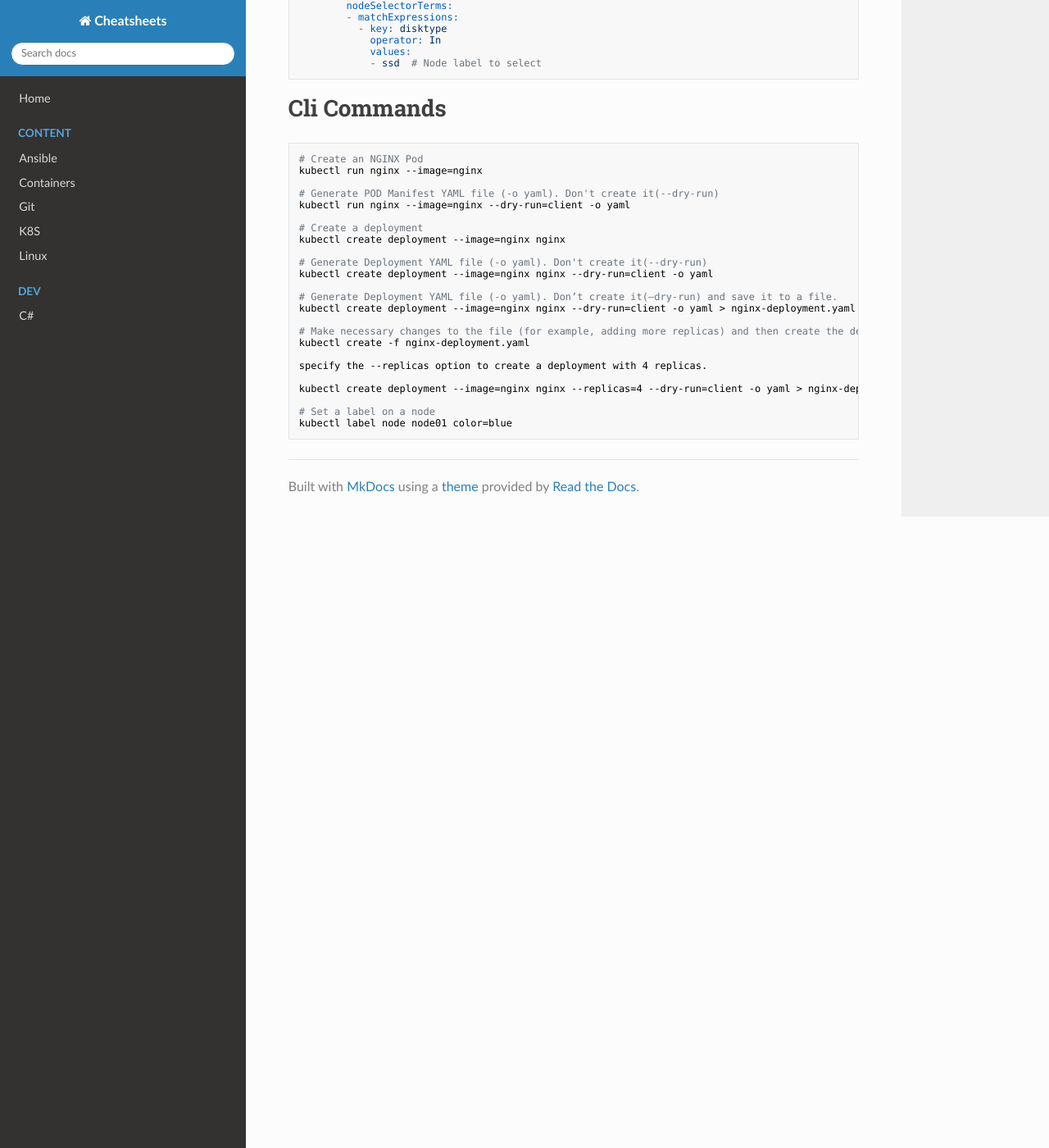
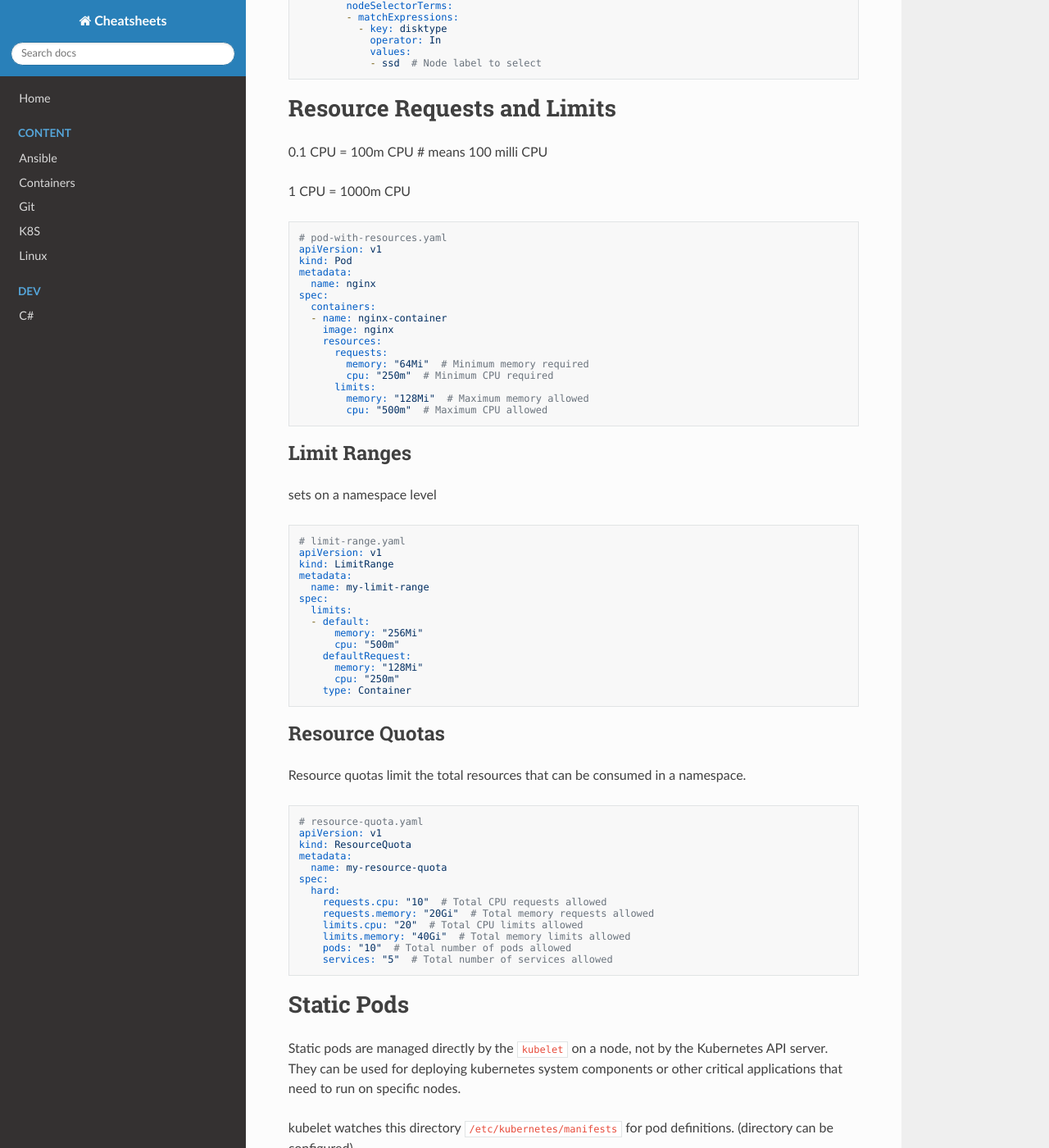
Before and after one commit to alextitov1/cheatsheets, an MkDocs documentation site: the page built from docs/k8s/CKA/notes.md, in a window 1280 px wide and 1400 px high, scrolled down 3265 px. Shown: the whole window at 82% size. Built offline with MkDocs 1.6.1, drawn with Linux system fonts in a browser that asks for light colours; nearby versions of some CDN libraries; some of the changed text lies outside the part shown.

Commit message:
add cka prep notes

````diff
--- a/docs/k8s/CKA/notes.md
+++ b/docs/k8s/CKA/notes.md
@@ -1,4 +1,4 @@
-NEXT: 03.17 - Resource requirements and limits
+NEXT: 03.34 - LAB: admission-controllers
 
 # Key Concepts
 
@@ -188,6 +188,82 @@ spec:
             - ssd  # Node label to select
 ```
 
+# Resource Requests and Limits
+
+0.1 CPU = 100m CPU # means 100 milli CPU
+
+1 CPU = 1000m CPU
+
+
+```yaml
+# pod-with-resources.yaml
+apiVersion: v1
+kind: Pod
+metadata:
+  name: nginx
+spec:
+  containers:
+  - name: nginx-container
+    image: nginx
+    resources:
+      requests:
+        memory: "64Mi"  # Minimum memory required
+        cpu: "250m"  # Minimum CPU required
+      limits:
+        memory: "128Mi"  # Maximum memory allowed
+        cpu: "500m"  # Maximum CPU allowed
+```
+
+## Limit Ranges
+sets on a namespace level
+
+```yaml
+# limit-range.yaml
+apiVersion: v1
+kind: LimitRange
+metadata:
+  name: my-limit-range
+spec:
+  limits:
+  - default:
+      memory: "256Mi"
+      cpu: "500m"
+    defaultRequest:
+      memory: "128Mi"
+      cpu: "250m"
+    type: Container
+```
+
+## Resource Quotas
+Resource quotas limit the total resources that can be consumed in a namespace.
+
+```yaml
+# resource-quota.yaml
+apiVersion: v1
+kind: ResourceQuota
+metadata:
+  name: my-resource-quota
+spec:
+  hard:
+    requests.cpu: "10"  # Total CPU requests allowed
+    requests.memory: "20Gi"  # Total memory requests allowed
+    limits.cpu: "20"  # Total CPU limits allowed
+    limits.memory: "40Gi"  # Total memory limits allowed
+    pods: "10"  # Total number of pods allowed
+    services: "5"  # Total number of services allowed
+```
+
+# Static Pods
+Static pods are managed directly by the `kubelet` on a node, not by the Kubernetes API server.
+They can be used for deploying kubernetes system components or other critical applications that need to run on specific nodes.
+
+kubelet watches this directory `/etc/kubernetes/manifests` for pod definitions. (directory can be configured)
+
+* `--pod-manifest-path` option can be used to specify a different directory.
+
+* `staticPodPath` option in kubelet configuration file can also be used to specify the directory.
+
+
 
 # Cli Commands
 
@@ -216,4 +292,6 @@ kubectl create deployment --image=nginx nginx --replicas=4 --dry-run=client -o y
 
 # Set a label on a node
 kubectl label node node01 color=blue
-```
+
+# Create DaemonSet
+kubectl create create daemonset my-daemonset --image=nginx
````
Also changed, not shown: docs/k8s/CKA/controllers.md (+11 -0 lines), docs/k8s/CKA/scheduler.md (+54 -0 lines).
